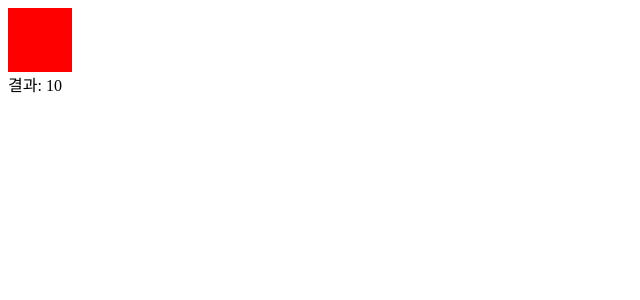
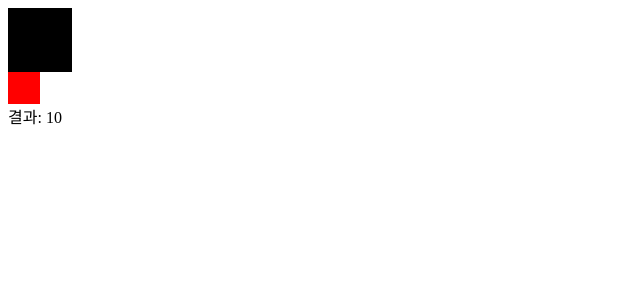
Before and after one commit to ShinjungOh/2023-learn-react, a React (Create React App) app in the folder 2023-01-30/: page / in a window 1280 px wide. Shown: the top 300 px of the page, without its empty margins (0-640 px from the left). Built offline with nearby package versions, Linux system fonts and the light colour scheme.

Commit message:
feat: Context 값 동적 업데이트

```diff
--- a/2023-01-30/src/App.js
+++ b/2023-01-30/src/App.js
@@ -1,15 +1,15 @@
 import ColorBox from "./components/ColorBox";
-import ColorContext from "./contexts/color";
+import {ColorProvider} from "./contexts/color";
 
 const App = () => {
     return (
         /* Provider 사용 시 value 값을 명시해야 함, value 없으면 오류 발생 */
         /* createContext 함수에서 파라미터로 넣은 기본값은 Provider를 사용하지 않았을 때만 사용됨 */
-        <ColorContext.Provider value={{color: 'red'}}>
+        <ColorProvider>
             <>
                 <ColorBox/>
             </>
-        </ColorContext.Provider>
+        </ColorProvider>
     );
 }
 
--- a/2023-01-30/src/components/ColorBox.js
+++ b/2023-01-30/src/components/ColorBox.js
@@ -1,22 +1,29 @@
-import ColorContext from "../contexts/color";
+import {ColorConsumer} from "../contexts/color";
 import RenderPropsSample from "./RenderProps";
 
 const ColorBox = () => {
     return (
         <>
-            <ColorContext.Consumer>
-                { // 함수를 전달, function as a child 또는 render props 라고 함
-                    value => (
+            <ColorConsumer>
+                {({state}) => (
+                    <>
                         <div
                             style={{
                                 width: '64px',
                                 height: '64px',
-                                background: value.color
+                                background: state.color
                             }}
                         />
-                    )
-                }
-            </ColorContext.Consumer>
+                        <div
+                            style={{
+                                width: '32px',
+                                height: '32px',
+                                background: state.subColor
+                            }}
+                        />
+                    </>
+                )}
+            </ColorConsumer>
             <RenderPropsSample>
                 {
                     value => value * 2
--- a/2023-01-30/src/contexts/color.js
+++ b/2023-01-30/src/contexts/color.js
@@ -1,7 +1,31 @@
-import {createContext} from "react";
+import {createContext, useState} from "react";
 
 // 새 context를 만들 때 createContext 사용
-// 파라미터에는 해당 context의 기본값
-const ColorContext = createContext({ color: 'black' });
+// 파라미터에는 해당 context의 기본값 - 상태값, 함수 등을 전달 가능
+const ColorContext = createContext({
+    state: {color: 'black', subColor: 'red'},
+    action: {
+        setColor: () => {},
+        setSubColor: () => {}
+    }
+});
+
+const ColorProvider = ({children}) => {
+    const [color, setColor] = useState('black');
+    const [subColor, setSubColor] = useState('red');
+
+    const value = { // state와 action 객체를 분리해주면 다른 컴포넌트에서 Context 값을 사용할 때 편리
+        state: {color, subColor},
+        action: {setColor, setSubColor}
+    }
+
+    return (
+        <ColorContext.Provider value={value}>{children}</ColorContext.Provider>
+    )
+}
+
+const {Consumer: ColorConsumer} = ColorContext;
+
+export {ColorProvider, ColorConsumer};
 
 export default ColorContext;
```
